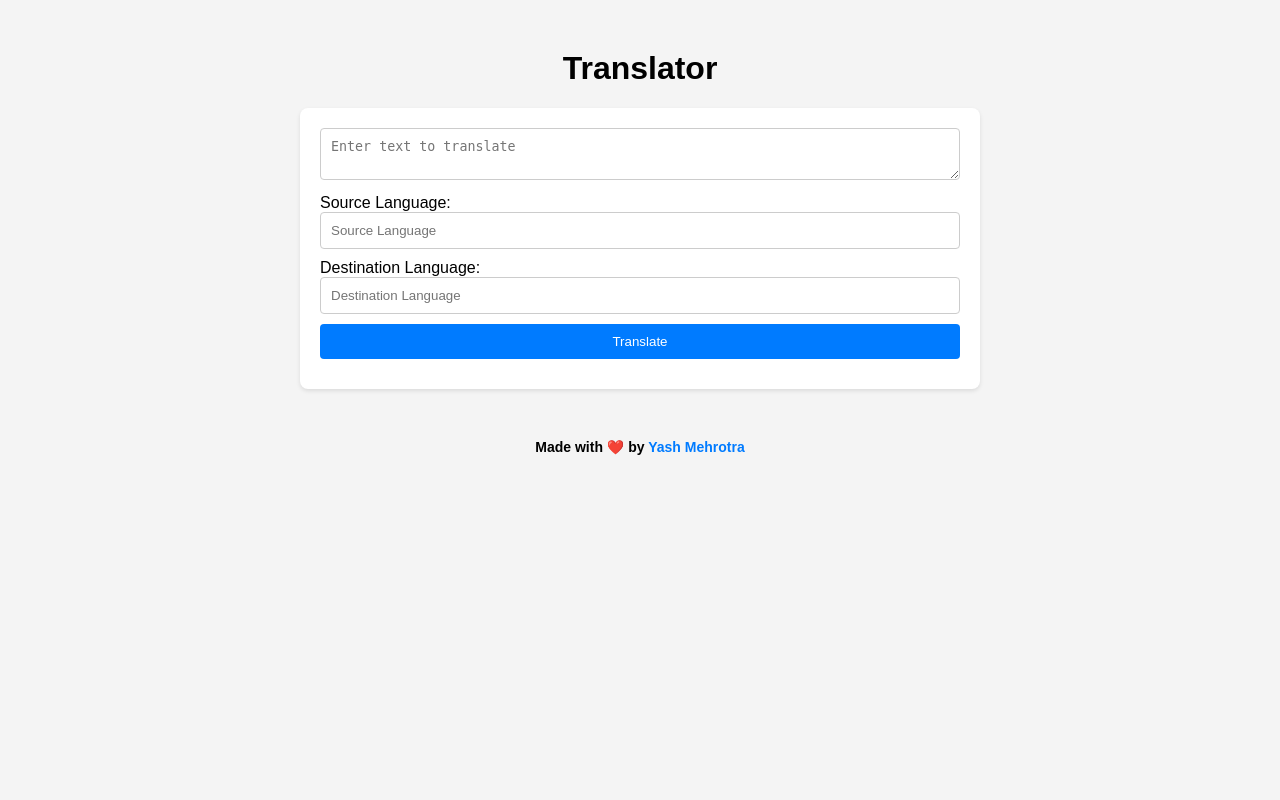
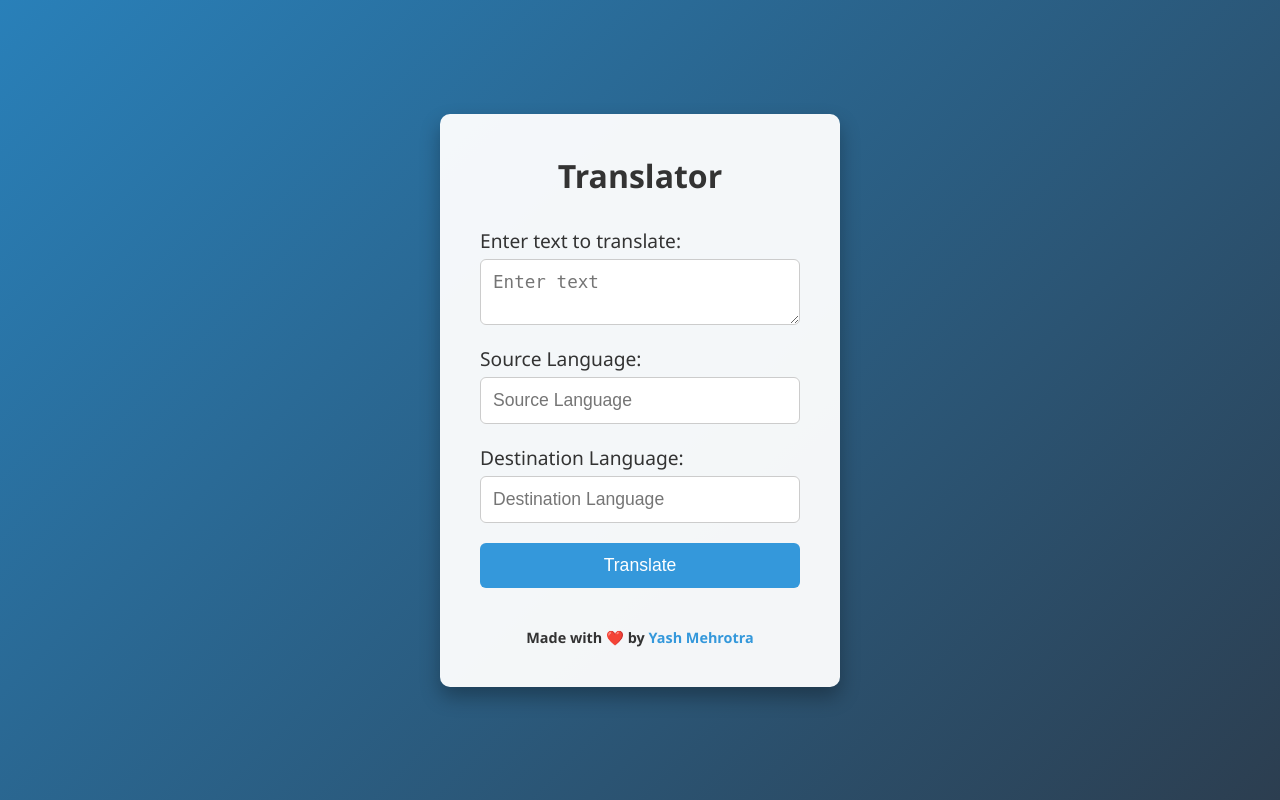
Before and after one commit to Saharshjain78/BhashaSarthi, a Flask app: page / in a window 1280 px wide. Run offline with Flask 3, Linux system fonts and the light colour scheme.

Commit message:
Updated Styling

```diff
--- a/templates/index.html
+++ b/templates/index.html
@@ -5,70 +5,98 @@
     <meta name="viewport" content="width=device-width, initial-scale=1.0">
     <title>Translator</title>
     <style>
-    	body {
-            font-family: Arial, sans-serif;
+        * {
             margin: 0;
             padding: 0;
-            background-color: #f4f4f4;
+            box-sizing: border-box;
+        }
+        body {
+            font-family: 'Segoe UI', Tahoma, Geneva, Verdana, sans-serif;
+            background: linear-gradient(135deg, #2980b9, #2c3e50);
+            color: #fff;
+            display: flex;
+            justify-content: center;
+            align-items: center;
+            height: 100vh;
+        }
+        .container {
+            background-color: rgba(255, 255, 255, 0.95);
+            border-radius: 10px;
+            box-shadow: 0 10px 20px rgba(0, 0, 0, 0.3);
+            padding: 40px;
+            width: 400px;
+            max-width: 90%;
         }
         h1 {
             text-align: center;
-            margin-top: 50px;
+            margin-bottom: 30px;
+            color: #333;
         }
         form {
-            width: 50%;
-            margin: 0 auto;
-            background-color: #fff;
-            padding: 20px;
-            border-radius: 8px;
-            box-shadow: 0 2px 4px rgba(0, 0, 0, 0.1);
+            display: flex;
+            flex-direction: column;
+        }
+        label {
+            font-size: 1.2rem;
+            margin-bottom: 5px;
+            color: #333;
         }
         textarea, input[type="text"], input[type="submit"] {
-            width: 100%;
-            padding: 10px;
-            margin-bottom: 10px;
+            padding: 12px;
+            margin-bottom: 20px;
             border: 1px solid #ccc;
-            border-radius: 4px;
-            box-sizing: border-box;
+            border-radius: 6px;
+            font-size: 1.1rem;
+            transition: border-color 0.3s ease;
+        }
+        textarea:focus, input[type="text"]:focus {
+            border-color: #3498db;
         }
         input[type="submit"] {
-            background-color: #007bff;
+            background-color: #3498db;
             color: #fff;
             border: none;
             cursor: pointer;
+            border-radius: 6px;
+            font-size: 1.1rem;
+            transition: background-color 0.3s ease;
         }
         input[type="submit"]:hover {
-            background-color: #0056b3;
+            background-color: #2980b9;
         }
         footer {
             text-align: center;
-            margin-top: 50px;
+            margin-top: 20px;
         }
         footer h3 {
-            font-size: 14px;
+            font-size: 0.9rem;
+            color: #333;
         }
         footer a {
-            color: #007bff;
+            color: #3498db;
             text-decoration: none;
+            transition: color 0.3s ease;
         }
         footer a:hover {
-            text-decoration: underline;
+            color: #2980b9;
         }
     </style>
 </head>
 <body>
+    <div class="container">
         <h1>Translator</h1>
         <form action="/" method="post">
-        <textarea name="text" placeholder="Enter text to translate" required></textarea><br>
+            <label for="text">Enter text to translate:</label>
+            <textarea name="text" placeholder="Enter text" required></textarea>
             <label for="src_lang">Source Language:</label>
-        <input type="text" name="src_lang" placeholder="Source Language" required><br>
+            <input type="text" name="src_lang" placeholder="Source Language" required>
             <label for="dest_lang">Destination Language:</label>
-        <input type="text" name="dest_lang" placeholder="Destination Language" required><br>
+            <input type="text" name="dest_lang" placeholder="Destination Language" required>
             <input type="submit" value="Translate">
         </form>
-
         <footer>
-        <h3>Made with ❤️ by <a href="https//github.com/redxdager">Yash Mehrotra</a></h3>
+            <h3>Made with ❤️ by <a href="https://github.com/redxdager" target="_blank">Yash Mehrotra</a></h3>
         </footer>
+    </div>
 </body>
 </html>
```
Lines whose indentation alone changed are shown as unchanged.
